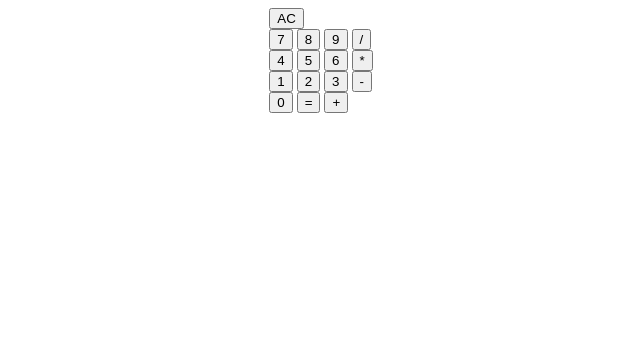
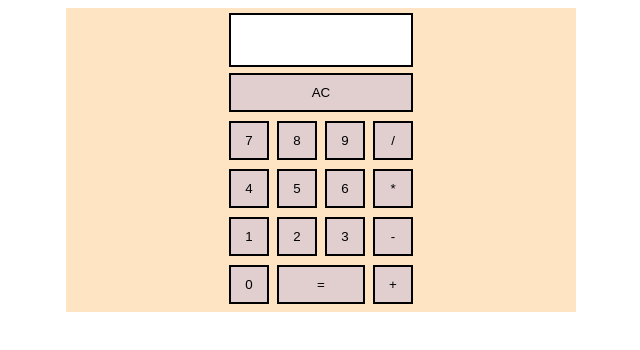
Before and after one commit to ClaudeDebussy/odin-calculator, a plain HTML site: page index.html in a window 1280 px wide. Shown: the whole page, without its empty margins (319-959 px from the left). Drawn offline with Linux system fonts and the light colour scheme.

Commit message:
Style the calculator

```diff
--- a/style.css
+++ b/style.css
@@ -2,3 +2,45 @@
     display: flex;
     justify-content: center;
 }
+
+#calculator {
+    padding: 5px;
+    background-color: bisque;
+    width: 500px;
+    display: flex;
+    flex-direction: column;
+    align-items: center;
+}
+
+button {
+    width: 40px;
+    background-color: rgb(225, 206, 206);
+    padding: 10px;
+    margin: 6px 2px 3px 2px;
+    border-width: 2px;
+    border-color: black;
+    border-style: solid;
+}
+
+#equals {
+    width: 88px;
+    margin: 2px;
+}
+
+#allClear {
+    width: 184px;
+}
+
+#display {
+    display: flex;
+    flex-direction: column;
+    justify-content: center;
+    height : 40px;
+    width: 170px;
+    background-color: rgb(255, 255, 255);
+    font-size: 20px;
+    border-color: black;
+    border-style: solid;
+    border-width: 2px;
+    padding: 5px;
+}
```
